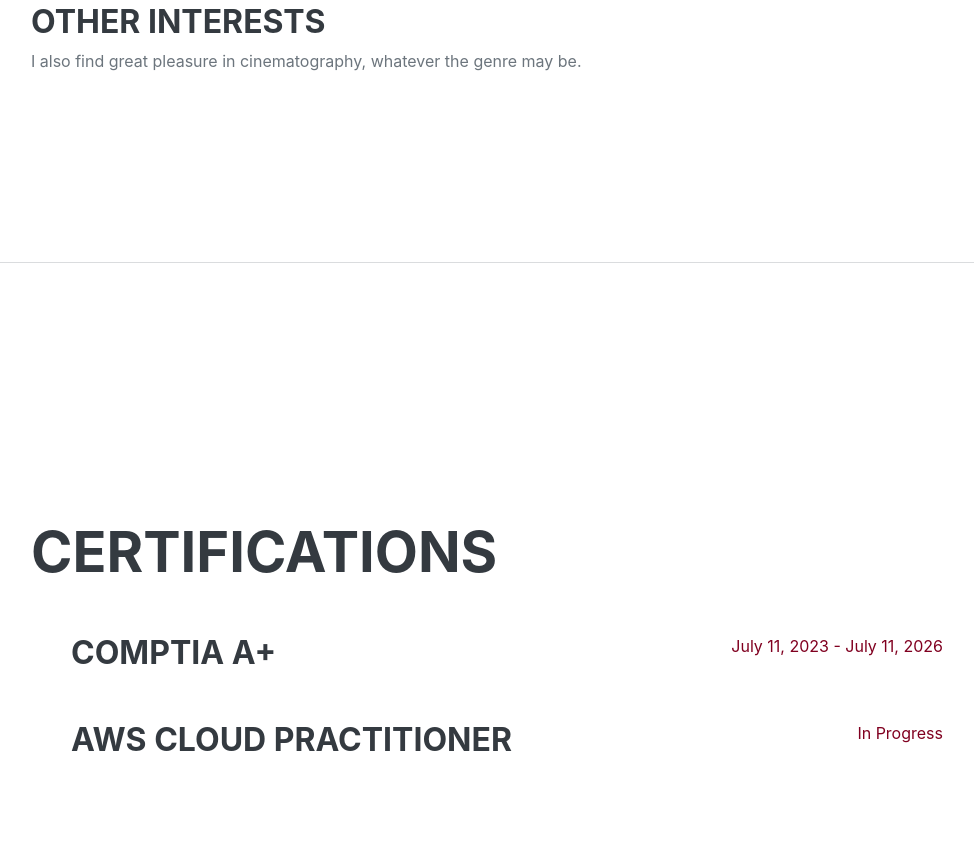
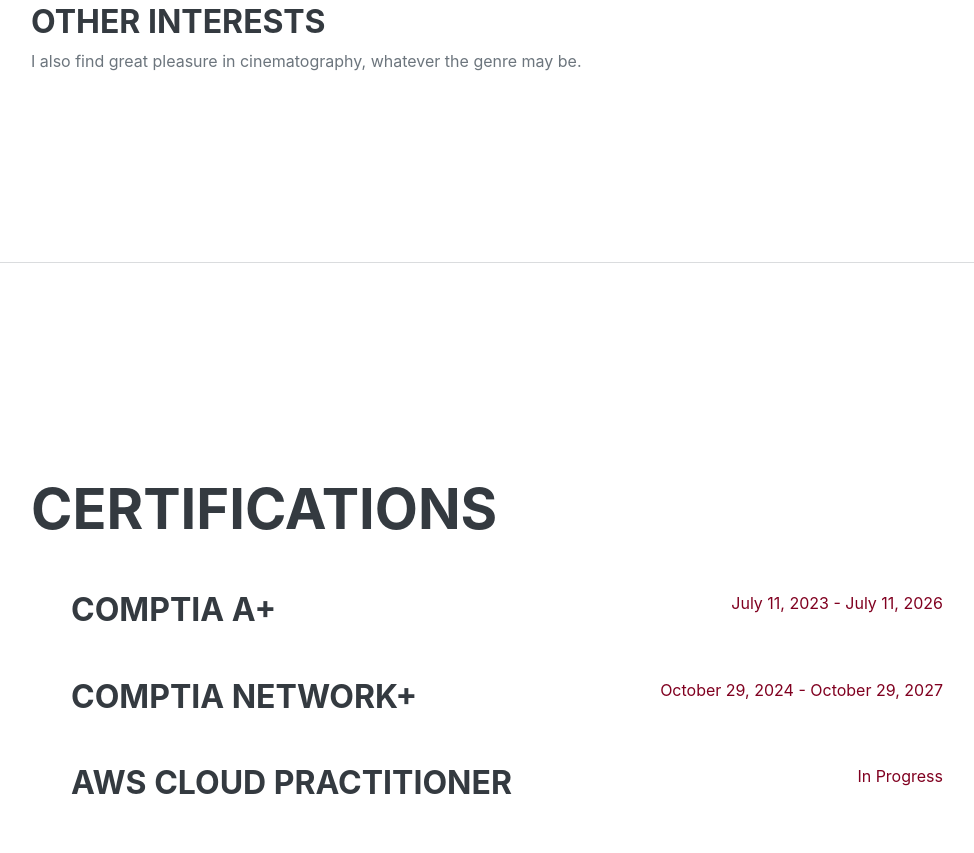
Before and after one commit to khangbpdang/My-Portfolio-Website, a plain HTML site: page index.html in a window 1280 px wide. Shown: the part 5317-6170 px from the top of the page, without its empty margins (289-1263 px from the left). Drawn offline with nearby package versions, Linux system fonts and the light colour scheme; a web font is replaced by a local one.

Commit message:
New Updates

```diff
--- a/index.html
+++ b/index.html
@@ -251,6 +251,15 @@
                             <div class="d-flex flex-column flex-md-row justify-content-between mb-5">
                                 <div class="flex-grow-1">
 
+                                    <h3 class="mb-0">CompTIA Network+</h3>
+                                </div>
+                                <div class="flex-shrink-0"><span class="text-primary">October 29, 2024 - October 29, 2027</span></div>
+                            </div>
+                        </li>
+                        <li>
+                            <div class="d-flex flex-column flex-md-row justify-content-between mb-5">
+                                <div class="flex-grow-1">
+
                                     <h3 class="mb-0">AWS Cloud Practitioner</h3>
                                 </div>
                                 <div class="flex-shrink-0"><span class="text-primary">In Progress</span></div>
```
Also changed, not shown: 2 other files.
